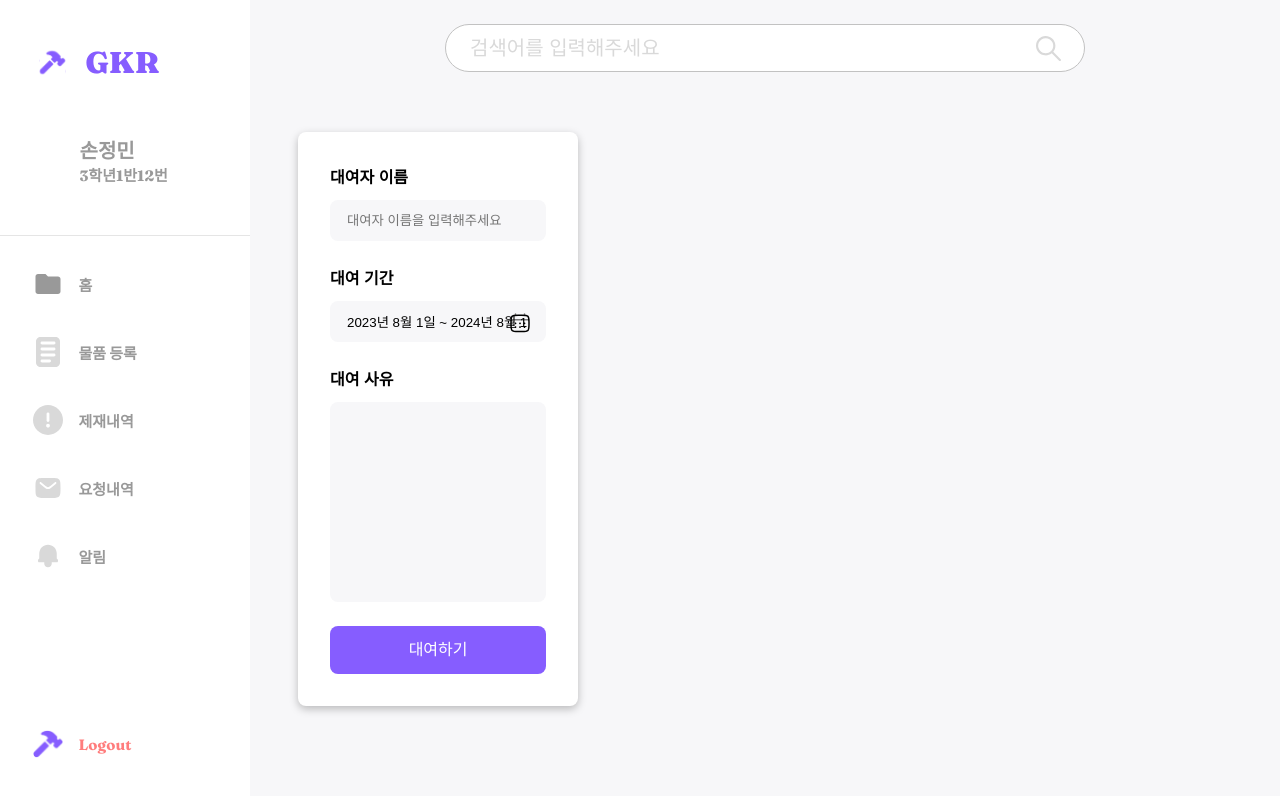
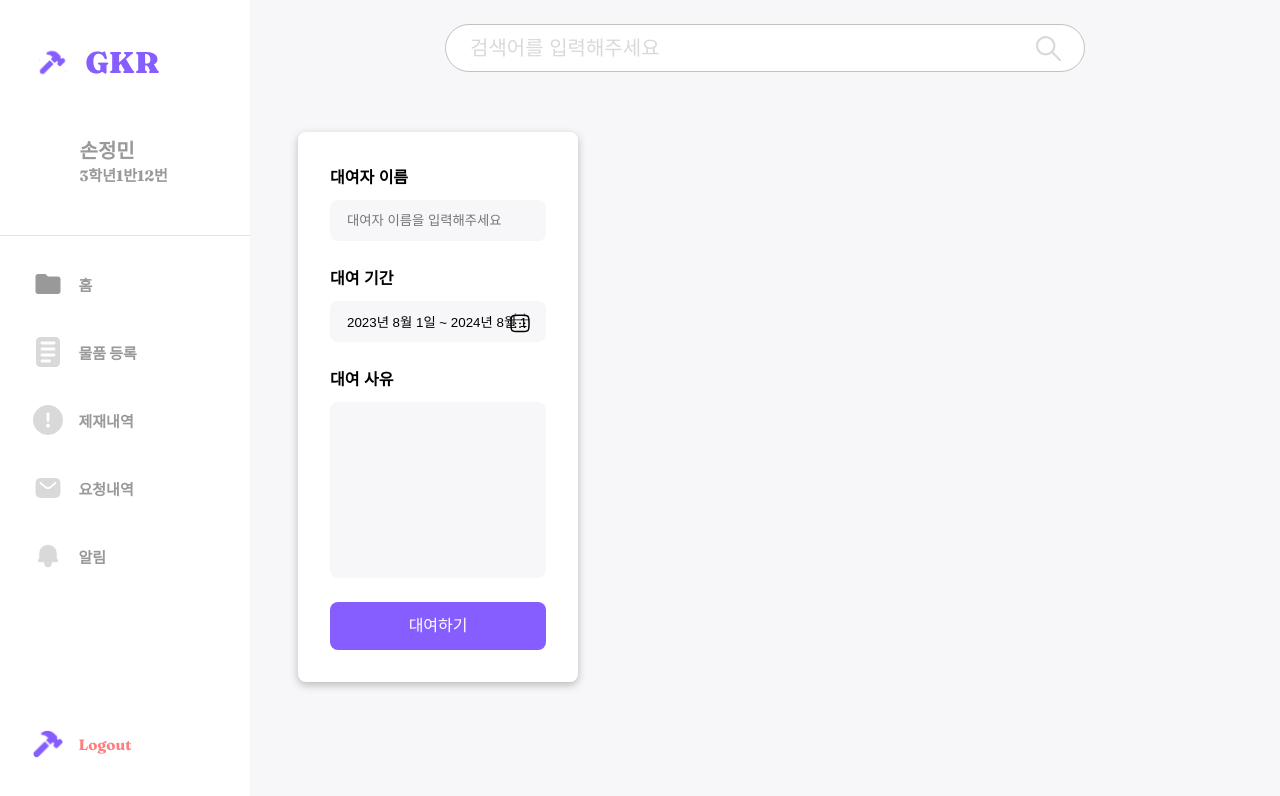
Before and after one commit to Team-Ampersand/GKR-Frontend, a Next.js app: page /home/1 in a window 1280 px wide. Shown: the top 796 px of the page. Built offline with nearby package versions, Linux system fonts and the light colour scheme.

Commit message:
💄 Update: textarea height 적절히 바뀌도록 수정

```diff
--- a/package.json
+++ b/package.json
@@ -21,6 +21,7 @@
     "next": "13.4.19",
     "prettier": "^3.0.2",
     "react": "18.2.0",
+    "react-calendar": "^4.6.0",
     "react-dom": "18.2.0",
     "react-hook-form": "^7.45.4",
     "react-textarea-autosize": "^8.5.3",
--- a/src/components/Detail/molecules/InputField/index.tsx
+++ b/src/components/Detail/molecules/InputField/index.tsx
@@ -16,7 +16,12 @@ const InputField = ({ label, type = 'text', placeholder = '' }: Props) => {
     <S.Layer>
       <p>{label}</p>
       {type === 'textarea' ? (
-        <S.Textarea placeholder={placeholder} rows={1} role={role} />
+        <S.Textarea
+          placeholder={placeholder}
+          rows={1}
+          role={role}
+          minRows={10}
+        />
       ) : type === 'period' ? (
         <S.Label>
           <S.Input
--- a/src/components/Detail/molecules/InputField/style.ts
+++ b/src/components/Detail/molecules/InputField/style.ts
@@ -1,3 +1,4 @@
+import TextareaAutosize from 'react-textarea-autosize';
 import styled from '@emotion/styled';
 import { Calendar } from 'asset/svg';
 import { Palette } from 'style/global';
@@ -29,7 +30,9 @@ export const Input = styled.input<Props>`
   border-radius: 8px;
   padding: 12px 16px;
   background-color: ${Palette.BACKGROUND_BG};
-  transition: all.3s;
+  transition:
+    all 0.3s,
+    height 0s;
   border: 1px solid transparent;
   cursor: pointer;
 
@@ -45,10 +48,8 @@ export const Input = styled.input<Props>`
 `;
 
 export const Textarea = styled(Input)`
-  min-height: 200px;
-  height: max-content;
   resize: none;
-`.withComponent('textarea');
+`.withComponent(TextareaAutosize);
 
 export const Icon = styled(Calendar)`
   position: absolute;
```
Also changed, not shown: 1 other file (tests, documents, lock files or other folders).
